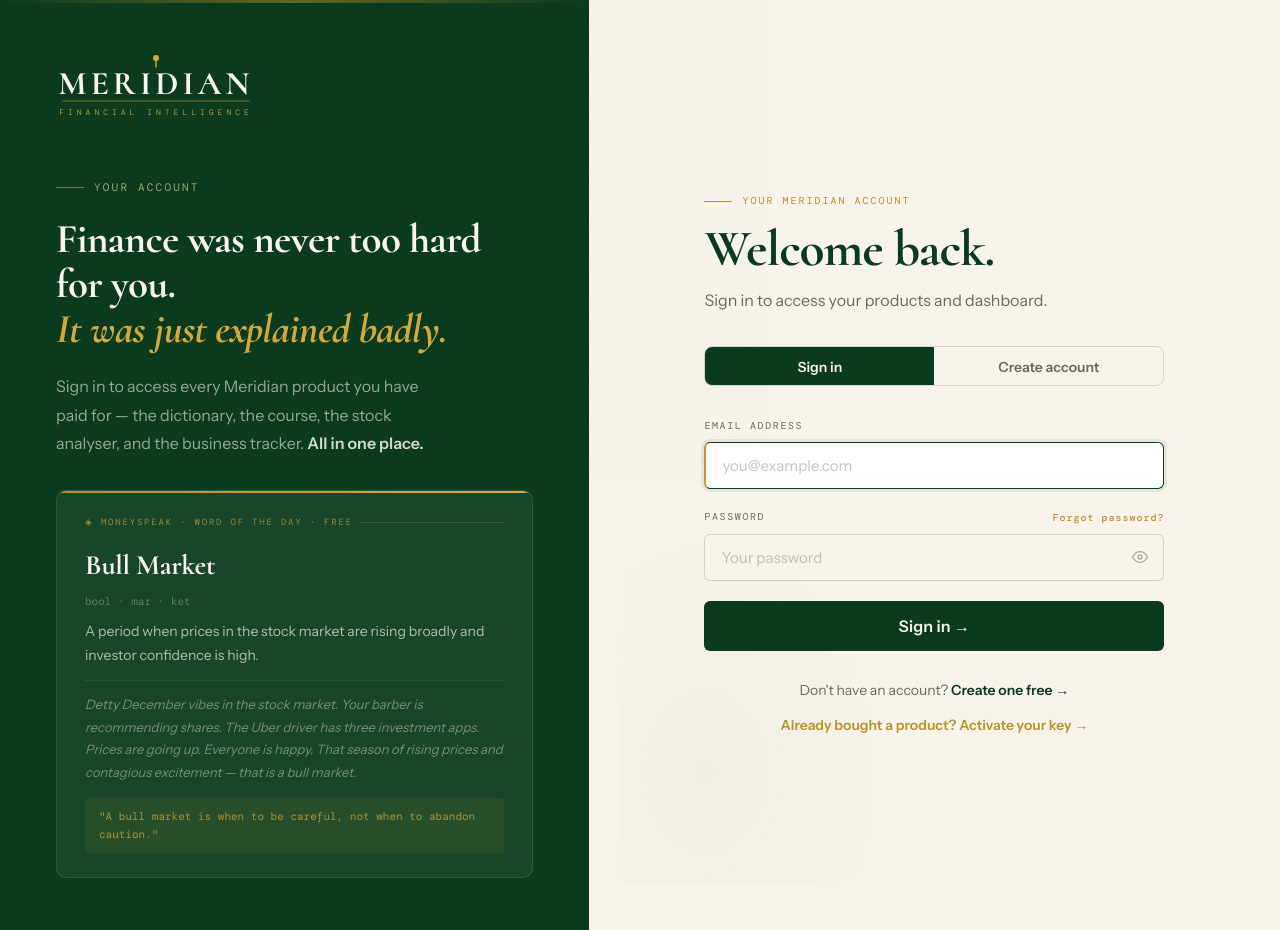
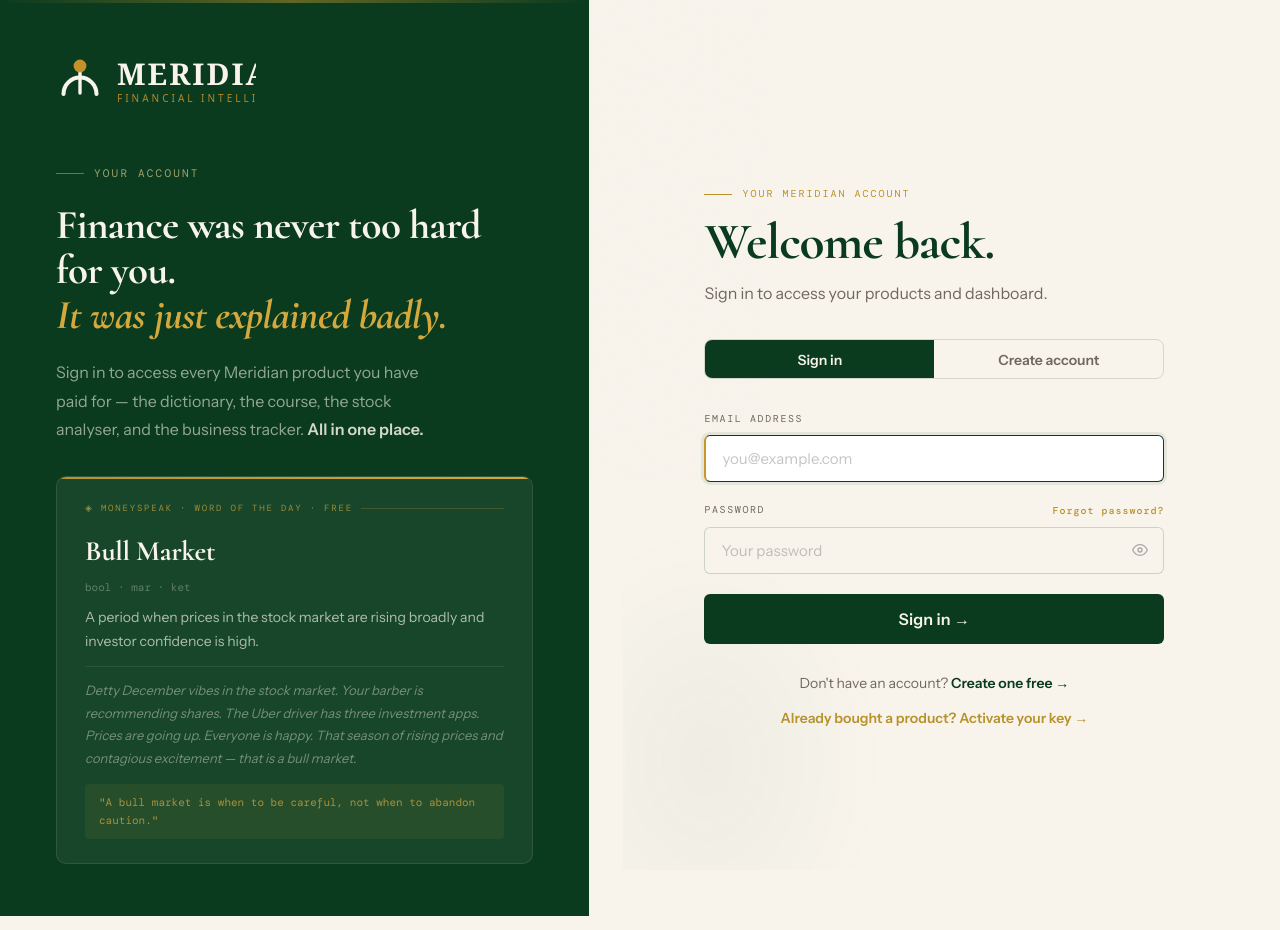
Before and after one commit to meridianng/meridian-portal, a Next.js app: page /login in a window 1280 px wide. Built offline with nearby package versions, Linux system fonts and the light colour scheme; no server answers.

Commit message:
Update MeridianLogo.tsx

```diff
--- a/components/MeridianLogo.tsx
+++ b/components/MeridianLogo.tsx
@@ -1,24 +1,21 @@
 'use client'
 
 /**
- * MERIDIAN LOGO — The Meridian Needle
+ * MERIDIAN LOGO — The Meridian Mark
  *
- * Concept: A vertical line with a gold circle at its tip — this IS a
- * meridian (a vertical reference line) with the zenith marker above it.
- * Below: MERIDIAN in tracked Cormorant serif.
- * Gold horizontal rule (the meridian line concept extended).
- * FINANCIAL INTELLIGENCE in DM Mono.
- *
- * No image files. No broken PNG references. Pure SVG — works at any size,
- * on any background, forever.
+ * The mark: a horizon arc at the base, a vertical meridian line rising
+ * from it, and a gold circle at the peak — the exact moment the sun
+ * reaches its highest point. Maximum light. Nothing hidden.
  *
  * Variants:
- *   full  — needle + MERIDIAN + rule + FINANCIAL INTELLIGENCE
- *   mark  — compact square symbol (icon, favicon, app contexts)
+ *   full  — mark + MERIDIAN wordmark + FINANCIAL INTELLIGENCE tagline
+ *   mark  — standalone mark only, works at any size
  *
  * Themes:
  *   light — forest green on transparent (cream/white backgrounds)
- *   dark  — cream/gold on transparent (forest/charcoal backgrounds)
+ *   dark  — cream on transparent (forest/charcoal backgrounds)
+ *
+ * Gold is always #C4912A regardless of theme.
  */
 
 type Variant = 'full' | 'mark'
@@ -29,80 +26,69 @@ interface Props {
   theme?:     Theme
   width?:     number
   className?: string
-  priority?:  boolean  // kept for API compatibility
+  priority?:  boolean
 }
 
 export function MeridianLogo({
   variant   = 'full',
   theme     = 'light',
-  width     = 160,
+  width     = 180,
   className = '',
 }: Props) {
-  const forest  = theme === 'light' ? '#0A3B1F' : '#F8F4EC'
-  const gold    = theme === 'light' ? '#B8922A' : '#D4A83C'
-  const goldDim = theme === 'light' ? 'rgba(184,146,42,0.5)' : 'rgba(212,168,60,0.5)'
+  const forest = theme === 'light' ? '#0A3B1F' : '#F8F4EC'
+  const gold   = '#C4912A'
 
-  // ── MARK VARIANT ──────────────────────────────────────────────────────────
-  // A compact 40×40 symbol: vertical needle with gold circle, over an M.
-  // Use for favicons, app icons, small avatar contexts.
+  // ── MARK ONLY ─────────────────────────────────────────────────────────────
   if (variant === 'mark') {
-    const sz  = width ?? 36
-    const bg  = theme === 'light' ? '#0A3B1F' : 'rgba(248,244,236,0.1)'
-    const fg  = theme === 'light' ? '#F8F4EC' : '#F8F4EC'
-    const gd  = theme === 'light' ? '#B8922A' : '#D4A83C'
-
+    const sz = width ?? 40
     return (
       <svg
-        width={sz} height={sz}
-        viewBox="0 0 40 40"
+        width={sz}
+        height={sz}
+        viewBox="0 0 64 64"
         fill="none"
         xmlns="http://www.w3.org/2000/svg"
         className={className}
-        role="img" aria-label="Meridian"
+        role="img"
+        aria-label="Meridian"
       >
-        {/* Background square */}
-        <rect width="40" height="40" rx="7" fill={bg}/>
-        {/* Meridian needle — vertical line */}
-        <line x1="20" y1="7" x2="20" y2="16" stroke={gd} strokeWidth="1.5" strokeLinecap="round"/>
-        {/* Zenith circle */}
-        <circle cx="20" cy="5.5" r="2.5" fill={gd}/>
-        {/* M letterform */}
-        <text
-          x="20" y="30"
-          textAnchor="middle"
-          fontFamily="'Cormorant','Cormorant Garamond',Georgia,serif"
-          fontSize="18"
-          fontWeight="700"
-          fill={fg}
-          letterSpacing="1"
-        >M</text>
-        {/* Gold meridian rule under M */}
-        <line x1="9" y1="33" x2="31" y2="33" stroke={gd} strokeWidth="1" strokeLinecap="round" opacity="0.7"/>
+        <path d="M 10 52 A 22 22 0 0 1 54 52" stroke={forest} strokeWidth="5.5" strokeLinecap="round" fill="none"/>
+        <line x1="32" y1="50" x2="32" y2="22" stroke={forest} strokeWidth="4.5" strokeLinecap="round"/>
+        <circle cx="32" cy="14" r="8.5" fill={gold}/>
       </svg>
     )
   }
 
   // ── FULL WORDMARK ──────────────────────────────────────────────────────────
-  // Designed at 200px width base; scales proportionally.
-  const W    = width ?? 200
-  const H    = Math.round(W * 0.34)   // ~68px at 200px width
-  const cx   = W / 2
+  const W       = width ?? 180
+  const H       = Math.round(W * 0.27)
+  const mSz     = Math.round(H * 0.88)
+  const mY      = Math.round((H - mSz) / 2)
+  const s       = mSz / 64
+  const tX      = mSz + Math.round(W * 0.064)
+  const sw1     = Math.max(2,   Math.round(5.5 * s * 10) / 10)
+  const sw2     = Math.max(1.5, Math.round(4.5 * s * 10) / 10)
+  const cR      = Math.max(3,   Math.round(8.5 * s * 10) / 10)
+  const wordSz  = Math.round(W * 0.148)
+  const tagSz   = Math.max(6,   Math.round(W * 0.048))
+  const wordY   = Math.round(H * 0.62)
+  const tagY    = Math.round(H * 0.93)
 
-  // Proportional sizes
-  const needleTop  = Math.round(H * 0.04)
-  const circleY    = Math.round(H * 0.04)
-  const circleR    = Math.max(2, Math.round(W * 0.015))
-  const needleBot  = Math.round(H * 0.22)
-  const textY      = Math.round(H * 0.62)
-  const ruleY      = Math.round(H * 0.72)
-  const subY       = Math.round(H * 0.92)
-  const fontSize   = Math.round(W * 0.165)
-  const subSize    = Math.max(5, Math.round(W * 0.038))
-  const tracking   = Math.round(W * 0.022)
+  // Arc scaled from 64x64 viewbox: M 10 52 A 22 22 0 0 1 54 52
+  const ax1 = Math.round((10 * s) * 10) / 10
+  const ay1 = Math.round((52 * s + mY) * 10) / 10
+  const ax2 = Math.round((54 * s) * 10) / 10
+  const ar  = Math.round((22 * s) * 10) / 10
+  const lx  = Math.round(32 * s)
+  const ly1 = Math.round(50 * s + mY)
+  const ly2 = Math.round(22 * s + mY)
+  const cx  = Math.round(32 * s)
+  const cy  = Math.round(14 * s + mY)
 
   return (
     <svg
-      width={W} height={H}
+      width={W}
+      height={H}
       viewBox={`0 0 ${W} ${H}`}
       fill="none"
       xmlns="http://www.w3.org/2000/svg"
@@ -110,45 +96,16 @@ export function MeridianLogo({
       role="img"
       aria-label="Meridian — Financial Intelligence"
     >
-      {/* ── Meridian needle ── */}
-      <line
-        x1={cx} y1={needleTop + circleR * 2}
-        x2={cx} y2={needleBot}
-        stroke={gold} strokeWidth={Math.max(0.9, W * 0.007)} strokeLinecap="round"
-      />
-      {/* ── Zenith circle (the north point of the meridian) ── */}
-      <circle cx={cx} cy={circleY + circleR} r={circleR} fill={gold}/>
-
-      {/* ── MERIDIAN wordmark ── */}
-      <text
-        x={cx} y={textY}
-        textAnchor="middle"
-        fontFamily="'Cormorant','Cormorant Garamond','Playfair Display',Georgia,serif"
-        fontSize={fontSize}
-        fontWeight="700"
-        letterSpacing={tracking}
-        fill={forest}
-      >MERIDIAN</text>
-
-      {/* ── Gold meridian rule ── */}
-      <line
-        x1={Math.round(W * 0.03)} y1={ruleY}
-        x2={Math.round(W * 0.97)} y2={ruleY}
-        stroke={goldDim}
-        strokeWidth={Math.max(0.6, W * 0.005)}
-      />
-
-      {/* ── FINANCIAL INTELLIGENCE tagline ── */}
-      <text
-        x={cx} y={subY}
-        textAnchor="middle"
-        fontFamily="'DM Mono','Courier New',monospace"
-        fontSize={subSize}
-        letterSpacing={Math.round(W * 0.018)}
-        fill={gold}
-        fontWeight="400"
-        opacity="0.85"
-      >FINANCIAL INTELLIGENCE</text>
+      {/* Horizon arc */}
+      <path d={`M ${ax1} ${ay1} A ${ar} ${ar} 0 0 1 ${ax2} ${ay1}`} stroke={forest} strokeWidth={sw1} strokeLinecap="round" fill="none"/>
+      {/* Meridian line */}
+      <line x1={lx} y1={ly1} x2={lx} y2={ly2} stroke={forest} strokeWidth={sw2} strokeLinecap="round"/>
+      {/* Zenith */}
+      <circle cx={cx} cy={cy} r={cR} fill={gold}/>
+      {/* MERIDIAN */}
+      <text x={tX} y={wordY} fontFamily="'Lora',Georgia,serif" fontSize={wordSz} fontWeight="700" letterSpacing={Math.round(W * 0.008)} fill={forest}>MERIDIAN</text>
+      {/* FINANCIAL INTELLIGENCE */}
+      <text x={tX} y={tagY} fontFamily="'Plus Jakarta Sans',system-ui,sans-serif" fontSize={tagSz} fontWeight="500" letterSpacing={Math.round(W * 0.016)} fill={gold} opacity="0.9">FINANCIAL INTELLIGENCE</text>
     </svg>
   )
 }
```
